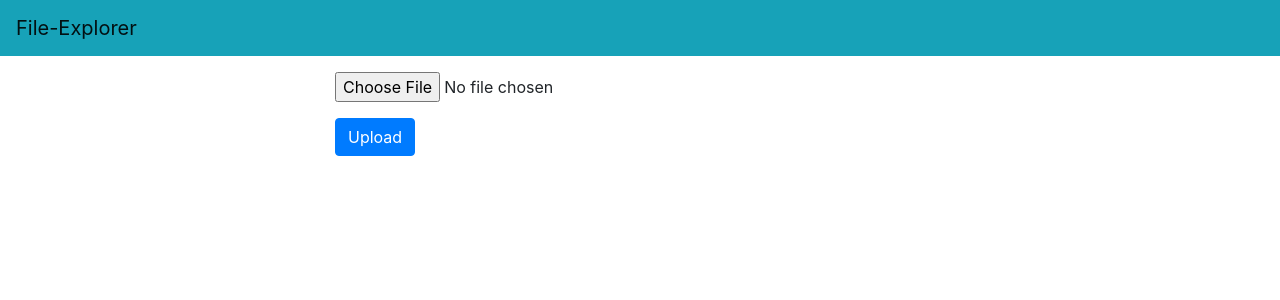
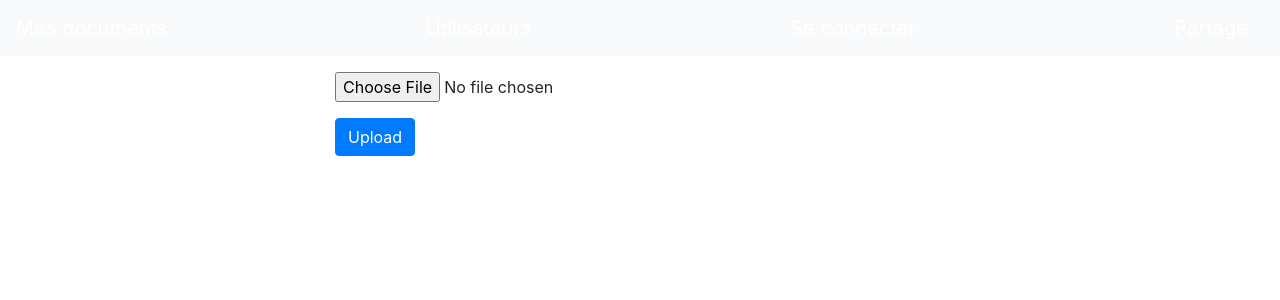
Before and after one commit to Valrika/explorer, a PHP site: page /views/home.php in a window 1280 px wide. Shown: the top 300 px of the page. Run offline with PHP 8.4, Linux system fonts and the light colour scheme.

Commit message:
maj 12-11 assets

```diff
--- a/views/template.php
+++ b/views/template.php
@@ -10,13 +10,16 @@ https://openclassrooms.com/fr/courses/4670706-adoptez-une-architecture-mvc-en-ph
         <meta charset="utf-8"/>
         <title><?= $title ?></title>
         <link rel="stylesheet" href="https://cdn.jsdelivr.net/npm/bootstrap@4.5.3/dist/css/bootstrap.min.css" integrity="sha384-TX8t27EcRE3e/ihU7zmQxVncDAy5uIKz4rEkgIXeMed4M0jlfIDPvg6uqKI2xXr2" crossorigin="anonymous">
-        <link rel="stylesheet" href="../assets/icon/style.css" />
+        <link rel="stylesheet" href="../public/assets/icon/style.css" />
     </head>
 
 
     <!--navbar sur le côté à gauche-->
-    <nav class="navbar fixed-top navbar-light bg-info">
-        <a href="#" class="navbar-brand">File-Explorer</a>
+    <nav class="navbar fixed-top .flex-column navbar-dark bg-light">
+        <a href="#" class="navbar-brand">Mes documents</a>
+        <a href="#" class="navbar-brand">Utilisateurs</a>
+        <a href="#" class="navbar-brand">Se connecter</a>
+        <a href="#" class="navbar-brand">Partage</a>
     </nav>
 
 
```
Also changed, not shown: public/assets/icon/style.css.
